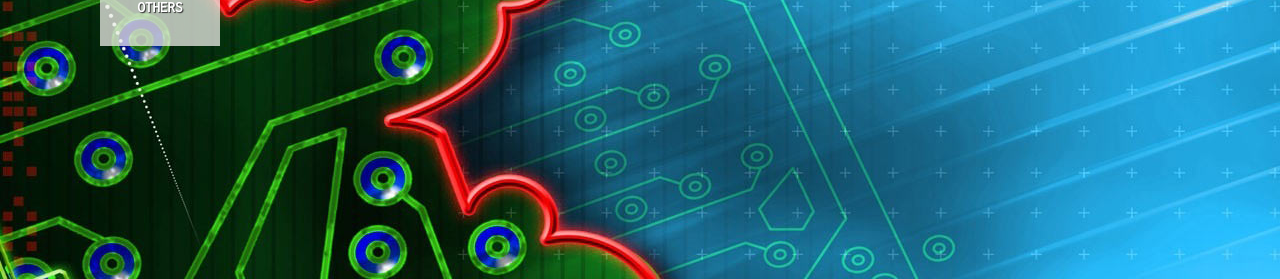
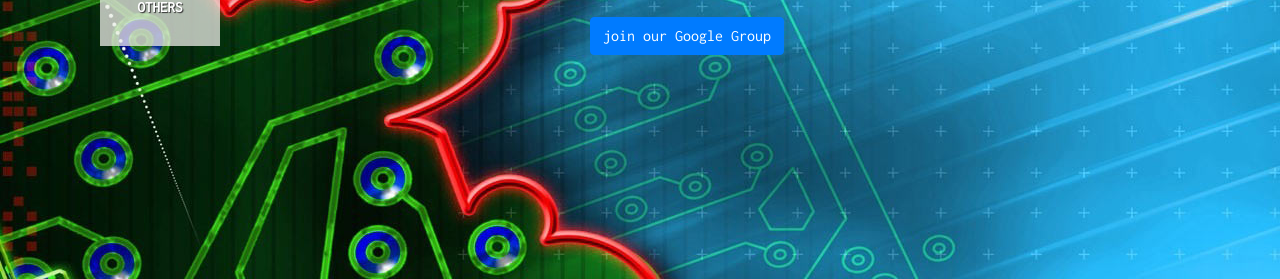
Before and after one commit to rajaswain/iandecetb.github.io, a plain HTML site: page index.html in a window 1280 px wide. Shown: the part 521-800 px from the top of the page. Drawn offline with nearby package versions, Linux system fonts and the light colour scheme; files that its build step writes are made by us from their sources; a web font is replaced by a local one.

Commit message:
new index

```diff
--- a/index.html
+++ b/index.html
@@ -57,6 +57,9 @@
 				<img src="./img/logo.jpg">
 				<h3 style="text-align:left">College of Engineering and Technology</h3>
 				<h3>Bhubaneswar</h3>
+<a href="https://groups.google.com/forum/#!forum/iandecetb/join" class="btn btn-primary" id="mailing-list-button">
+          		join our Google Group
+       		 	</a>
 
 
 			</div>
```
